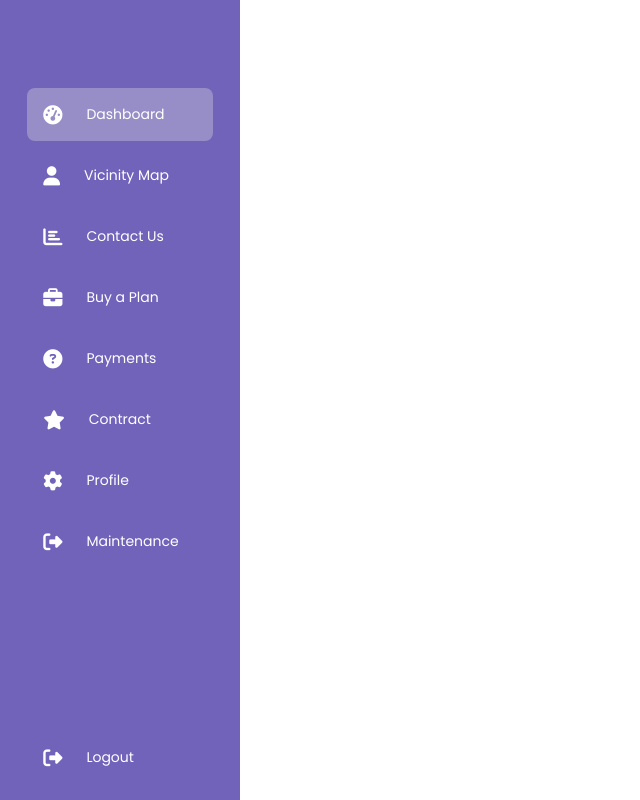
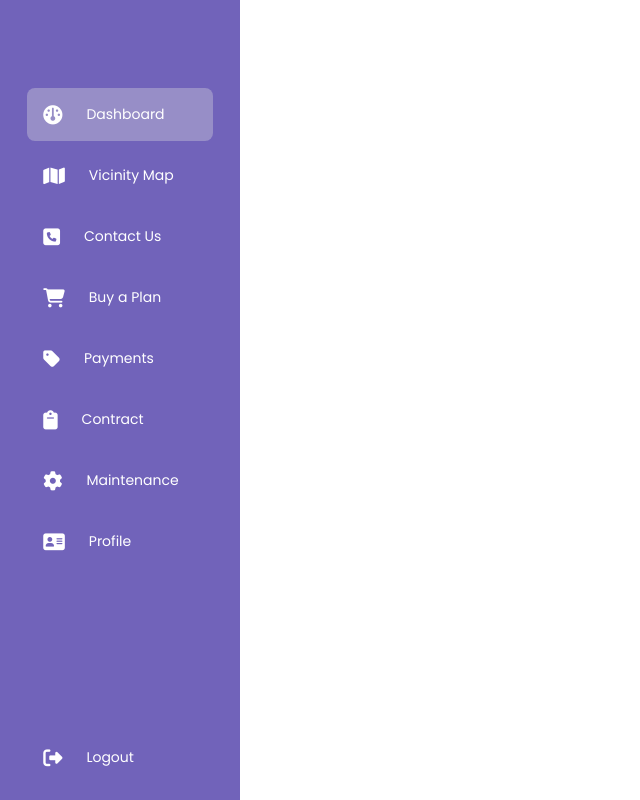
Before and after one commit to dandee77/Burial-DBMS, a FastAPI app: template templates/main_dashboard.html in a window 1280 px wide. Shown: the whole page, without its empty margins (0-640 px from the left). Run offline with FastAPI, Linux system fonts and the light colour scheme; the template is opened without the code that fills it, so the values that code supplies are empty.

Commit message:
edited icons

```diff
--- a/templates/main_dashboard.html
+++ b/templates/main_dashboard.html
@@ -15,51 +15,52 @@
          <ul class="menu">
             <li class = "active">
                 <a href="#">
-                    <i class="fas fa-tachometer-alt"></i>
+                    <i class="fas fa-dashboard"></i>
                     <span>Dashboard</span>
                 </a>
             </li>
             <li>
                 <a href="#">
-                    <i class="fas fa-user"></i>
+                    <i class="fas fa-map"></i>
                     <span>Vicinity Map</span>
                 </a>
             </li>
             <li>
                 <a href="#">
-                    <i class="fas fa-chart-bar"></i>
+                    <i class="fas fa-phone-square"></i>
                     <span>Contact Us</span>
                 </a>
             </li>
             <li>
                 <a href="#">
-                    <i class="fas fa-briefcase"></i>
+                    <i class="fas fa-shopping-cart"></i>
                     <span>Buy a Plan</span>
                 </a>
             </li>
             <li>
                 <a href="#">
-                    <i class="fas fa-question-circle"></i>
+                    <i class="fas fa-tag"></i>
                     <span>Payments</span>
                 </a>
             </li>
             <li>
                 <a href="#">
-                    <i class="fas fa-star"></i>
+                    <i class="fas fa-clipboard"></i>
                     <span>Contract</span>
                 </a>
             </li>
             <li>
                 <a href="#">
-                    <i class="fas fa-cog"></i>
+                    <i class="fas fa-gear"></i>
+                    <span>Maintenance</span>
+                </a>
+            <li>
+                <a href="#">
+                    <i class="fas fa-address-card"></i>
                     <span>Profile</span>
                 </a>
             </li>
-            <li>
-                <a href="#">
-                    <i class="fas fa-sign-out-alt"></i>
-                    <span>Maintenance</span>
-                </a>
+
             </li>
             <li class = "logout">
                 <a href="#">
```
